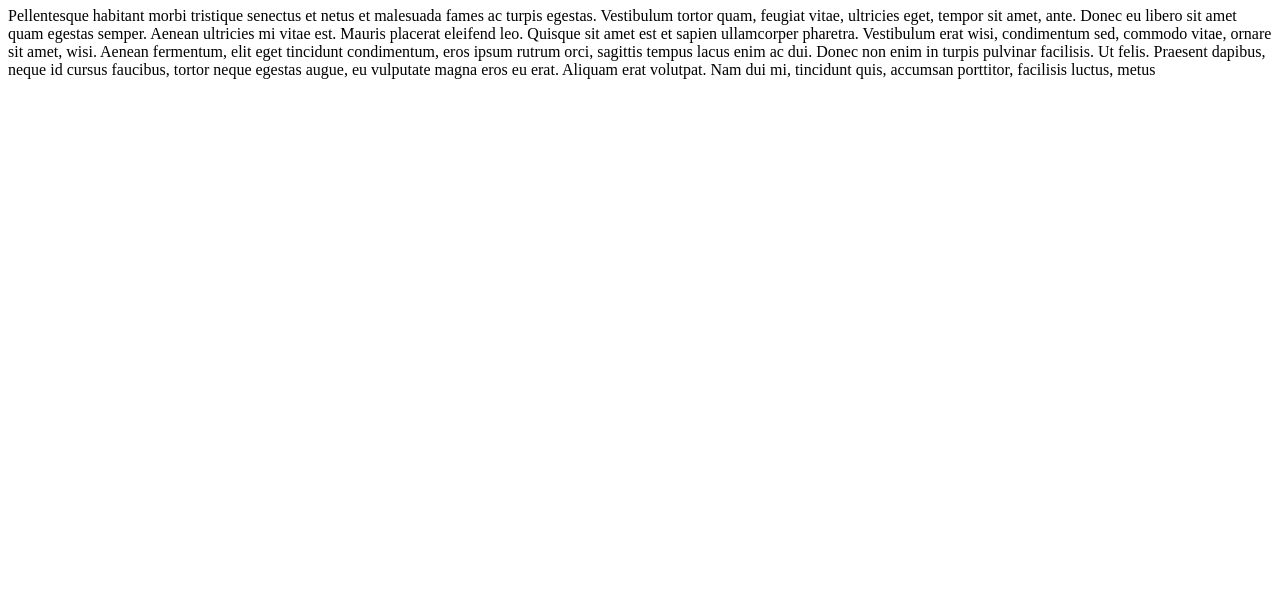
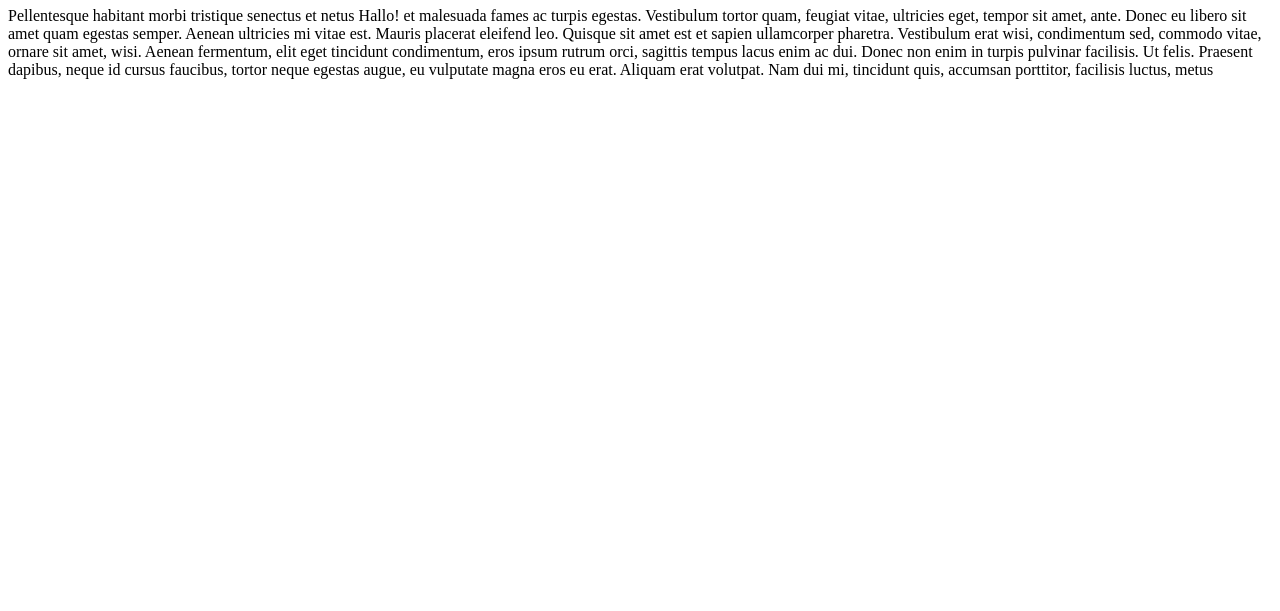
Before and after one commit to mariamoschik/AppDes2Uebung1-master, a plain HTML site: page index.html in a window 1280 px wide. Shown: the part 189-800 px from the top of the page. Drawn offline with Linux system fonts and the light colour scheme.

Commit message:
Update index.html

```diff
--- a/index.html
+++ b/index.html
@@ -24,6 +24,7 @@
 <div id="content">
     <h1>Sample Text</h1>
     <p>Pellentesque habitant morbi tristique senectus et netus
+        Hallo!
         et malesuada fames ac turpis egestas. Vestibulum tortor quam,
         feugiat vitae, ultricies eget, tempor sit amet, ante. Donec eu
         libero sit amet quam egestas semper. Aenean ultricies mi vitae est.
```
